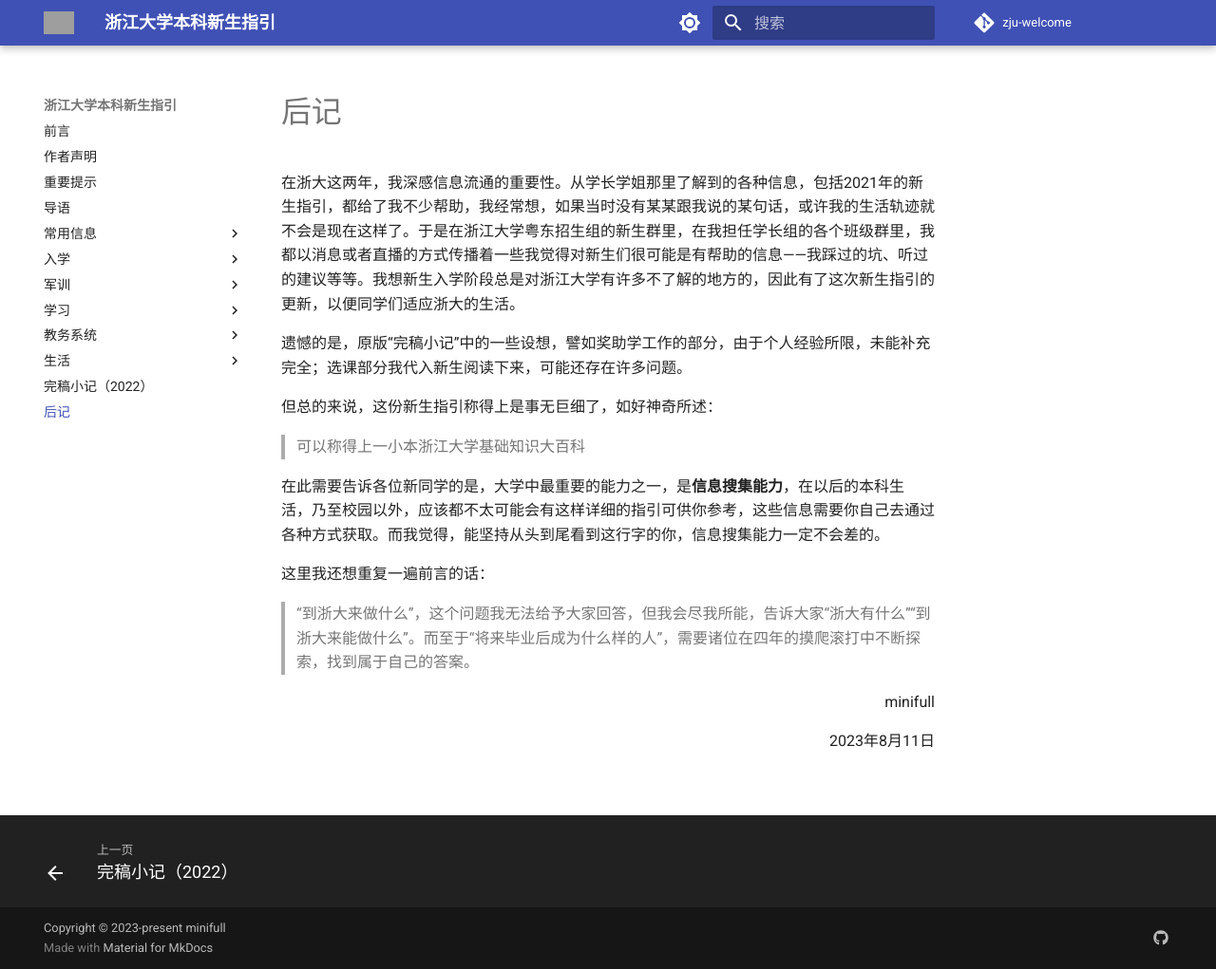
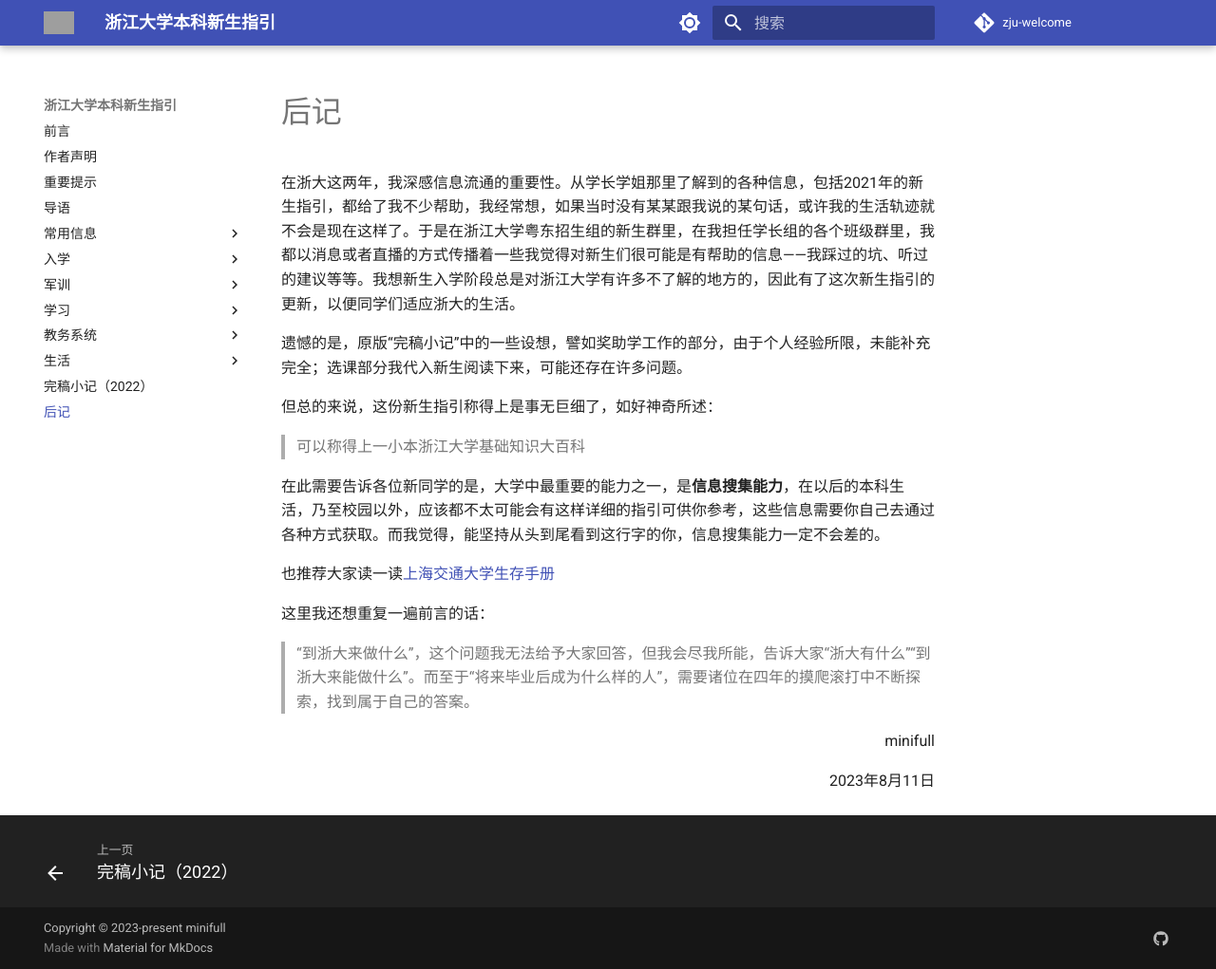
Before and after one commit to mini-full/zju-welcome, an MkDocs documentation site: the page built from docs/postscript.md, in a window 1280 px wide and 1021 px high. Shown: the whole window at 95% size. Built offline with MkDocs 1.6.1 and Material for MkDocs 9.7.7, drawn with Linux system fonts in a browser that asks for light colours; comment, search, counter and statistics services are not loaded; grey boxes are pictures that could not be loaded.

Commit message:
recommmend surviveSJTU

```diff
--- a/docs/postscript.md
+++ b/docs/postscript.md
@@ -10,6 +10,8 @@
 
 在此需要告诉各位新同学的是，大学中最重要的能力之一，是**信息搜集能力**，在以后的本科生活，乃至校园以外，应该都不太可能会有这样详细的指引可供你参考，这些信息需要你自己去通过各种方式获取。而我觉得，能坚持从头到尾看到这行字的你，信息搜集能力一定不会差的。
 
+也推荐大家读一读[上海交通大学生存手册](https://survivesjtu.gitbook.io/survivesjtumanual/li-zhi-pian/huan-ying-lai-dao-shang-hai-jiao-tong-da-xue)
+
 这里我还想重复一遍前言的话：
 
 > “到浙大来做什么”，这个问题我无法给予大家回答，但我会尽我所能，告诉大家“浙大有什么”“到浙大来能做什么”。而至于“将来毕业后成为什么样的人”，需要诸位在四年的摸爬滚打中不断探索，找到属于自己的答案。
```
